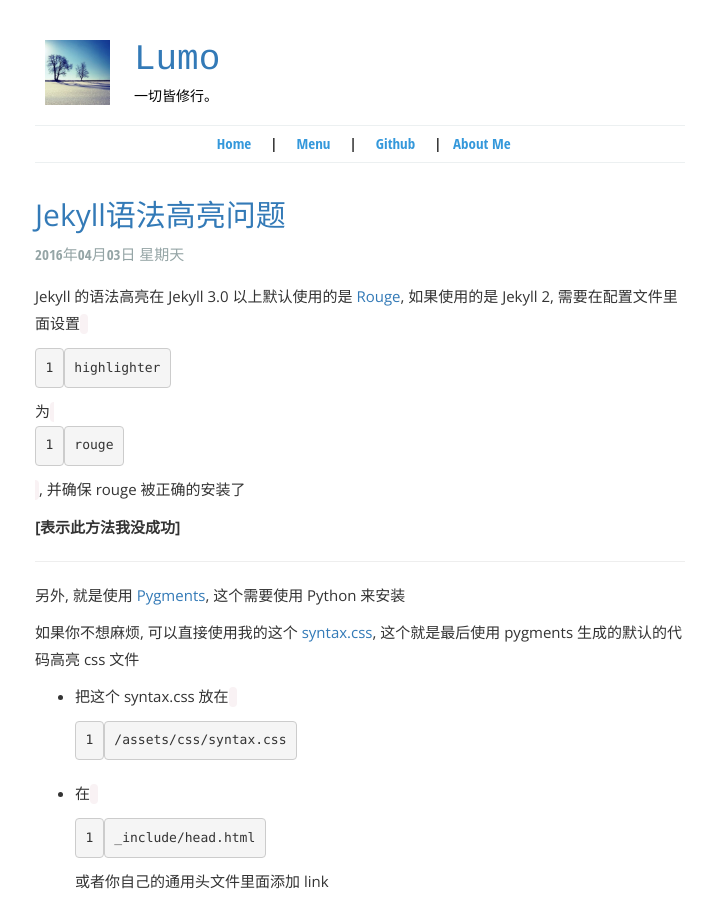
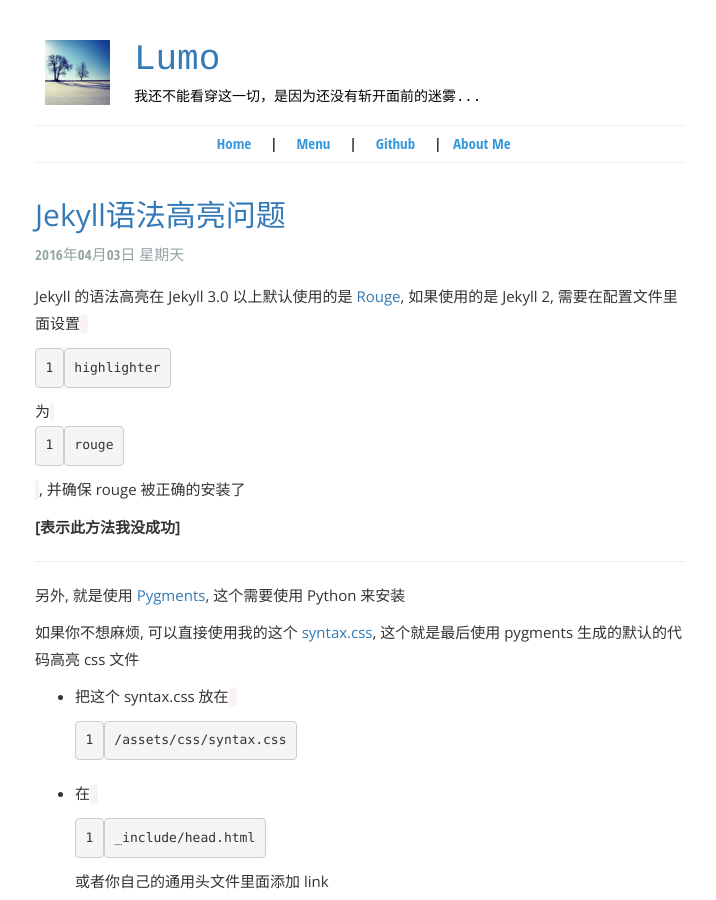
Before and after one commit to LumoCheung/lumocheung.github.com, a Jekyll site: the page built from index.html, in a window 1280 px wide and 900 px high. Shown: the whole window, without its empty margins (280-996 px from the left). Built offline with Jekyll 4.4.1, drawn with Linux system fonts in a browser that asks for light colours.

Commit message:
Update blog.yml

```diff
--- a/_data/blog.yml
+++ b/_data/blog.yml
@@ -1,2 +1,2 @@
 title: Lumo
-description: 一切皆修行。
+description: 我还不能看穿这一切，是因为还没有斩开面前的迷雾...
```
